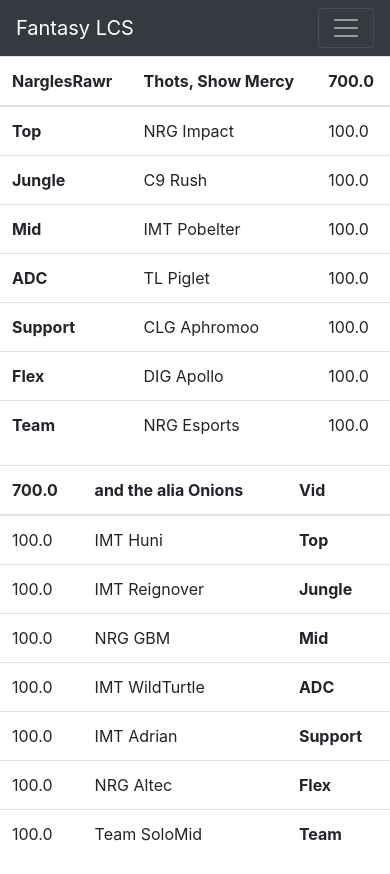
After one commit to erumbold/FantasyLCS, a Flask app: page /matchups in a window 390 px wide. The commit adds this page. Run offline with Flask 2, Linux system fonts and the light colour scheme; some libraries are stand-ins or nearby versions.

Commit message:
created matchups static template

```diff
--- a/app.py
+++ b/app.py
@@ -14,5 +14,9 @@
 def roster():
     return render_template("roster.html")
 
+@app.route('/matchups')
+def matchups():
+    return render_template("matchups.html")
+
 if __name__ == '__main__':
     app.run(debug=True)
--- a/templates/base.html
+++ b/templates/base.html
@@ -21,7 +21,7 @@
                     <a class="nav-link" href="/stats">Stats</a>
                 </li>
                 <li class="nav-item">
-                    <a class="nav-link" href="#matchups">Matchups</a>
+                    <a class="nav-link" href="/matchups">Matchups</a>
                 </li>
                 <li class="nav-item">
                     <a class="nav-link" href="#trade">Trade</a>
--- /dev/null
+++ b/templates/matchups.html
@@ -0,0 +1,102 @@
+{% extends 'base.html' %}
+
+{% block title %}Week 1 Matchups{% endblock %}
+
+{% block content %}
+    <div class="row">
+        <div class="col-lg-6 col-md-6 col-sm-6 col-xs-6">
+            <table class="table" id="blueSideTeam">
+                <thead>
+                    <tr>
+                        <th scope="col">NarglesRawr</th>
+                        <th scope="col">Thots, Show Mercy</th>
+                        <th scope="col">700.0</th>
+                    </tr>
+                </thead>
+                <tr>
+                    <th scope="row">Top</th>
+                    <td>NRG Impact</td>
+                    <td>100.0</td>
+                </tr>
+                <tr>
+                    <th scope="row">Jungle</th>
+                    <td>C9 Rush</td>
+                    <td>100.0</td>
+                </tr>
+                <tr>
+                    <th scope="row">Mid</th>
+                    <td>IMT Pobelter</td>
+                    <td>100.0</td>
+                </tr>
+                <tr>
+                    <th scope="row">ADC</th>
+                    <td>TL Piglet</td>
+                    <td>100.0</td>
+                </tr>
+                <tr>
+                    <th scope="row">Support</th>
+                    <td>CLG Aphromoo</td>
+                    <td>100.0</td>
+                </tr>
+                <tr>
+                    <th scope="row">Flex</th>
+                    <td>DIG Apollo</td>
+                    <td>100.0</td>
+                </tr>
+                <tr>
+                    <th scope="row">Team</th>
+                    <td>NRG Esports</td>
+                    <td>100.0</td>
+                </tr>
+            </table>
+        </div>
+
+        <div class="col-lg-6 col-md-6 col-sm-6 col-xs-6">
+            <table class="table" id="redSideTeam">
+                <thead>
+                    <tr>
+                        <th scope="col">700.0</th>
+                        <th scope="col">and the alia Onions</th>
+                        <th scope="col">Vid</th>
+                    </tr>
+                </thead>
+                <tr>
+                    <td>100.0</td>
+                    <td>IMT Huni</td>
+                    <th scope="row">Top</th>
+                </tr>
+                <tr>
+                    <td>100.0</td>
+                    <td>IMT Reignover</td>
+                    <th scope="row">Jungle</th>
+                </tr>
+                <tr>
+                    <td>100.0</td>
+                    <td>NRG GBM</td>
+                    <th scope="row">Mid</th>
+                </tr>
+                <tr>
+                    <td>100.0</td>
+                    <td>IMT WildTurtle</td>
+                    <th scope="row">ADC</th>
+                </tr>
+                <tr>
+                    <td>100.0</td>
+                    <td>IMT Adrian</td>
+                    <th scope="row">Support</th>
+                </tr>
+                <tr>
+                    <td>100.0</td>
+                    <td>NRG Altec</td>
+                    <th scope="row">Flex</th>
+                </tr>
+                <tr>
+                    <td>100.0</td>
+                    <td>Team SoloMid</td>
+                    <th scope="row">Team</th>
+                </tr>
+            </table>
+        </div>
+    </div>
+
+{% endblock %}
```
